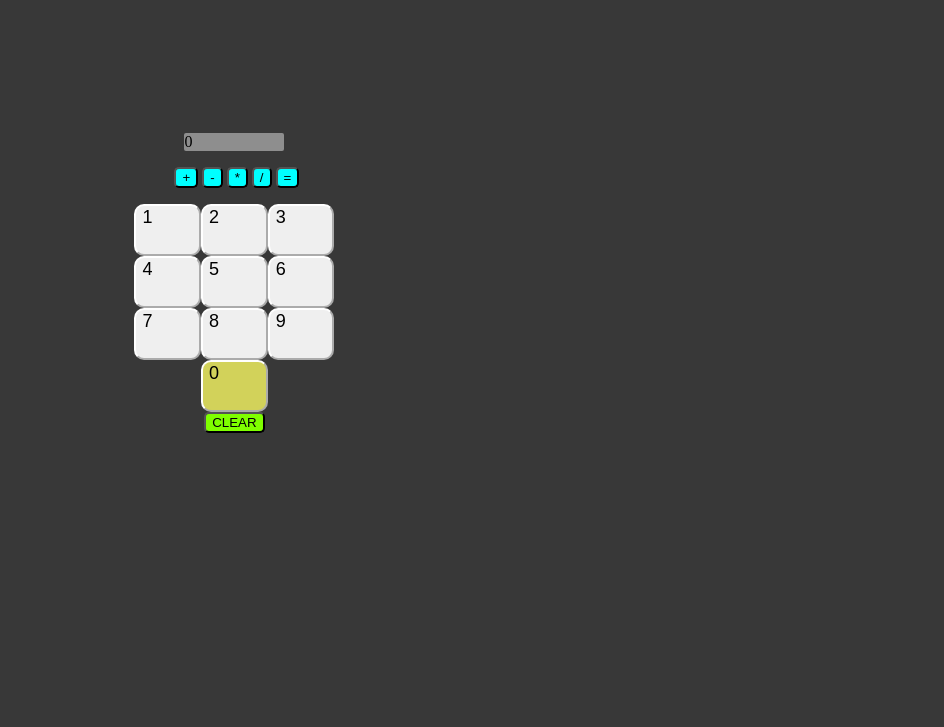
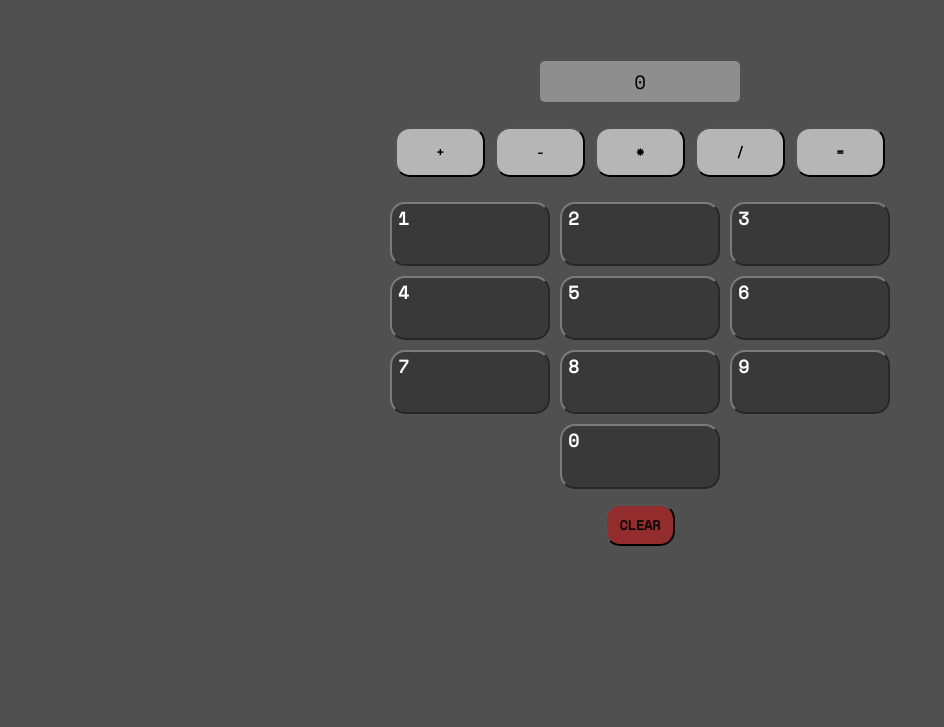
Before and after one commit to noahthemonkey/project-calculator, a plain HTML site: page index.html in a window 1280 px wide. Shown: the part 73-800 px from the top of the page, without its empty margins (0-944 px from the left). Drawn offline with nearby package versions, Linux system fonts and the light colour scheme.

Commit message:
Add colors, resize buttons and round to 5 decimal
Add a different color scheme and resize all the buttons and the display
and round all numbers to 5 decimals max

```diff
--- a/index.html
+++ b/index.html
@@ -4,21 +4,20 @@
         <title>Project: Calculator</title>
         <meta charset="utf-8">
         <link rel="stylesheet" href="styles.css">
+        <style>
+            @import url('https://fonts.googleapis.com/css2?family=Space+Mono&display=swap');
+            </style>
         <script src="myscript.js" defer></script>
     </head>
     <body>
-        <h1>Noahs Calculator</h1>
-
         <div id="calculator-container">
             <div id="display"></div>
             <div id="operations-container">
-            <ul>
                 <button class="add-button">+</button>
                 <button class="sub-button">-</button>
                 <button class="multi-button">*</button>
                 <button class="divi-button">/</button>
                 <button class="equals-button">=</button>
-            </ul>
             </div>
             <div id="numbers-container"></div>
 
--- a/myscript.js
+++ b/myscript.js
@@ -18,8 +18,6 @@ for (i = 0; i < numbers; i++) {
 }
 
 
-
-
 let number = '';
 let number2 = '';
 let displayNum = '0'
@@ -34,6 +32,7 @@ display.textContent = displayNum;
 function selectorFunction() {
     let selected = parseFloat(this.id)
     if (setOperator === '') {
+
         number += selected
         console.log(number)
         selected = ''
@@ -42,7 +41,9 @@ function selectorFunction() {
         number2 += selected
         console.log(number2)
         selected = ''
+
     }
+
     display.textContent = `${number} ${setOperator} ${number2}`
 
 }
@@ -73,7 +74,7 @@ function operator() {
                 displayOp = setOperator;
 
                 if (displayOp == '+') {
-                    display.textContent = (parseFloat(number) + parseFloat(number2))
+                    display.textContent = parseFloat((parseFloat(number) + parseFloat(number2)).toFixed(5))
                     console.log(parseFloat(number) + parseFloat(number2));
                     number = display.textContent
                     number2 = ''
@@ -81,7 +82,7 @@ function operator() {
                     setOperator = this.textContent;
                 }
                 if (displayOp == '-') {
-                    display.textContent = (parseFloat(number) - parseFloat(number2))
+                    display.textContent = parseFloat((parseFloat(number) - parseFloat(number2)).toFixed(5))
                     console.log(parseFloat(number) - parseFloat(number2));
                     number = display.textContent
                     number2 = ''
@@ -89,7 +90,7 @@ function operator() {
                     setOperator = this.textContent;
                 }
                 if (displayOp == '*') {
-                    display.textContent = (parseFloat(number) * parseFloat(number2)).toFixed(5)
+                    display.textContent = parseFloat((parseFloat(number) * parseFloat(number2)).toFixed(5))
                     console.log(parseFloat(number) * parseFloat(number2));
                     number = display.textContent
                     number2 = ''
@@ -97,7 +98,7 @@ function operator() {
                     setOperator = this.textContent;
                 }
                 if (displayOp == '/') {
-                    display.textContent = (parseFloat(number) / parseFloat(number2)).toFixed(5)
+                    display.textContent = parseFloat((parseFloat(number) / parseFloat(number2)).toFixed(5))
                     console.log(parseFloat(number) / parseFloat(number2));
                     number = display.textContent
                     number2 = ''
@@ -110,7 +111,7 @@ function operator() {
 
             switch (setOperator) { // Calculate and print output
                 case '+':
-                    display.textContent = (parseFloat(number) + parseFloat(number2))
+                    display.textContent = parseFloat((parseFloat(number) + parseFloat(number2)).toFixed(5))
                     console.log(parseFloat(number) + parseFloat(number2));
                     number = display.textContent
                     selected = ''
@@ -119,7 +120,7 @@ function operator() {
                     break;
 
                 case "-":
-                    display.textContent = (parseFloat(number) - parseFloat(number2))
+                    display.textContent = parseFloat((parseFloat(number) - parseFloat(number2)).toFixed(5))
                     console.log(parseFloat(number) - parseFloat(number2));
                     number = display.textContent
 
@@ -129,7 +130,7 @@ function operator() {
                     break;
 
                 case "*":
-                    display.textContent = (parseFloat(number) * parseFloat(number2)).toFixed(5)
+                    display.textContent = parseFloat((parseFloat(number) * parseFloat(number2)).toFixed(5))
                     console.log(parseFloat(number) * parseFloat(number2));
                     number = display.textContent
 
@@ -140,7 +141,7 @@ function operator() {
 
 
                 case "/":
-                    display.textContent = (parseFloat(number) / parseFloat(number2)).toFixed(5)
+                    display.textContent = parseFloat((parseFloat(number) / parseFloat(number2)).toFixed(5))
 
                     console.log(parseFloat(number) / parseFloat(number2));
                     number = display.textContent
--- a/styles.css
+++ b/styles.css
@@ -1,30 +1,34 @@
 body {
-    background-color: rgb(56, 56, 56);
-
+    font-family: 'Space Mono', monospace;
+    background-color: rgba(0, 0, 0, 0.686);
+    display: flex;
+    justify-content: center;
+    align-items: center;
 }
 #calculator-container {
     display: flex;
+    justify-content: center;
     align-items: center;
     flex-direction: column;
     padding: 10%;
-    width: 200px;
-    height: 300px;
+    width: 500px;
+    height: 500px;
 
 }
 #operations-container {
+    width: 100%;
     display: flex;
-    flex-direction: row;
-    flex-wrap: wrap;
-    width: 100%;
-
-
+    padding: 20px;
 }
 #operations-container button {
+    border-radius: 15px;
+    font-weight: bold;
+    font-family: 'Space Mono', monospace;
     flex-grow:1;
     flex-wrap: wrap;
-    background-color: aqua;
-    border-radius: 5px;
-
+    background-color: rgb(182, 182, 182);
+    height: 50px;
+    margin: 5px;
 }
 #numbers-container {
     display: grid;
@@ -33,32 +37,49 @@ body {
     height: 100%;
     flex-grow: 1;
     flex-wrap: wrap-reverse;
-
-
-
+    gap: 10px;
 }
 
 #numbers-container button {
+    font-family: 'Space Mono', monospace;
+    color: white;
+    background-color: rgba(0, 0, 0, 0.293);
+    font-weight: bold;
     display: flex;
     flex-grow: 1;
-    border-radius: 10px;
-    border-color: rgb(255, 255, 255);
+    border-radius: 15px;
+    border-color: rgb(123, 123, 123);
     font-size: large;
 }
 #\0030 {
-    background-color: rgb(210, 210, 90);
     order: 1;
     grid-column: 2;
 
 }
 #display {
+    display: flex;
+    justify-content: center;
+    align-items: center;
+    font-size: larger;
+    height: 70px;
     background-color: rgb(142, 142, 142);
-    width: 100px;
-    border-radius: 2px;
+    width: 200px;
+    border-radius: 5px;
 }
 
 #clear {
-    background-color: chartreuse;
+    font-family: 'Space Mono', monospace;
+    margin: 15px;
+    background-color: rgba(233, 0, 0, 0.438);
     flex-grow: 1;
-    border-radius: 5px;
+    border-radius: 15px;
+    border-color: black ;
+    font-weight: bold;
+    height: 70px;
+    width: 70px;
 }
+
+#\002E {
+    order: 2;
+    grid-column: 3;
+}
```
